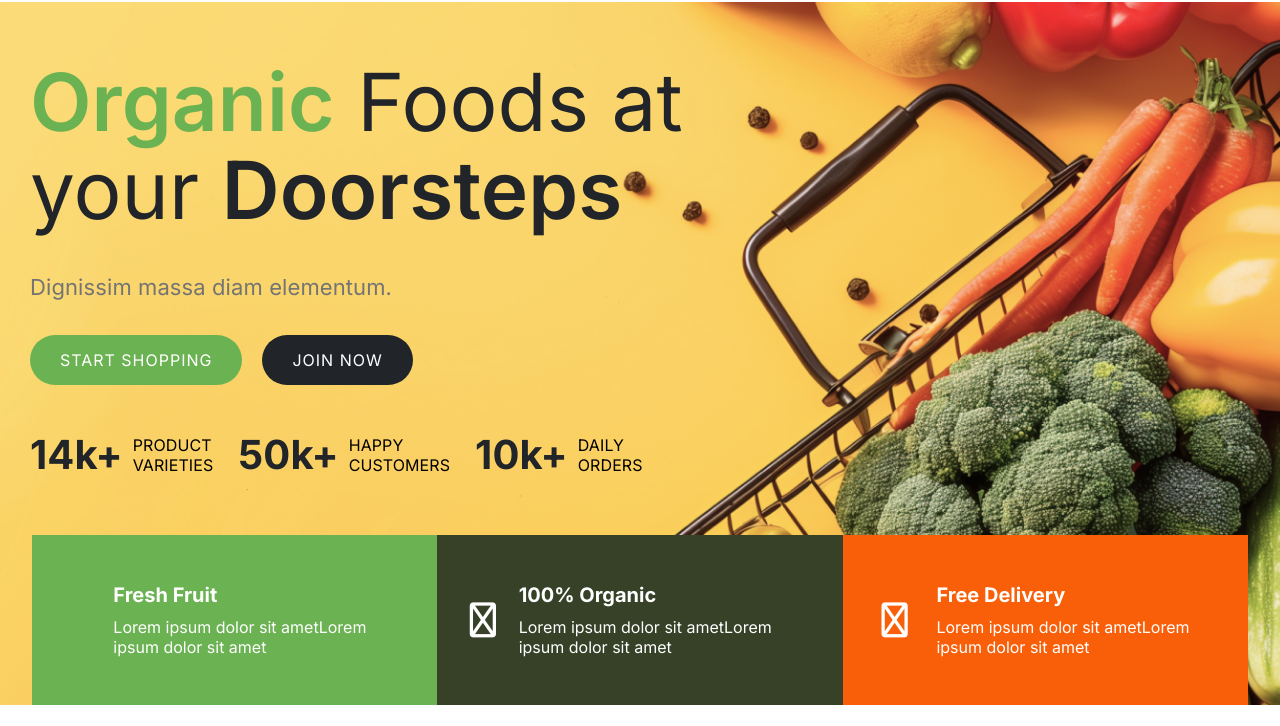
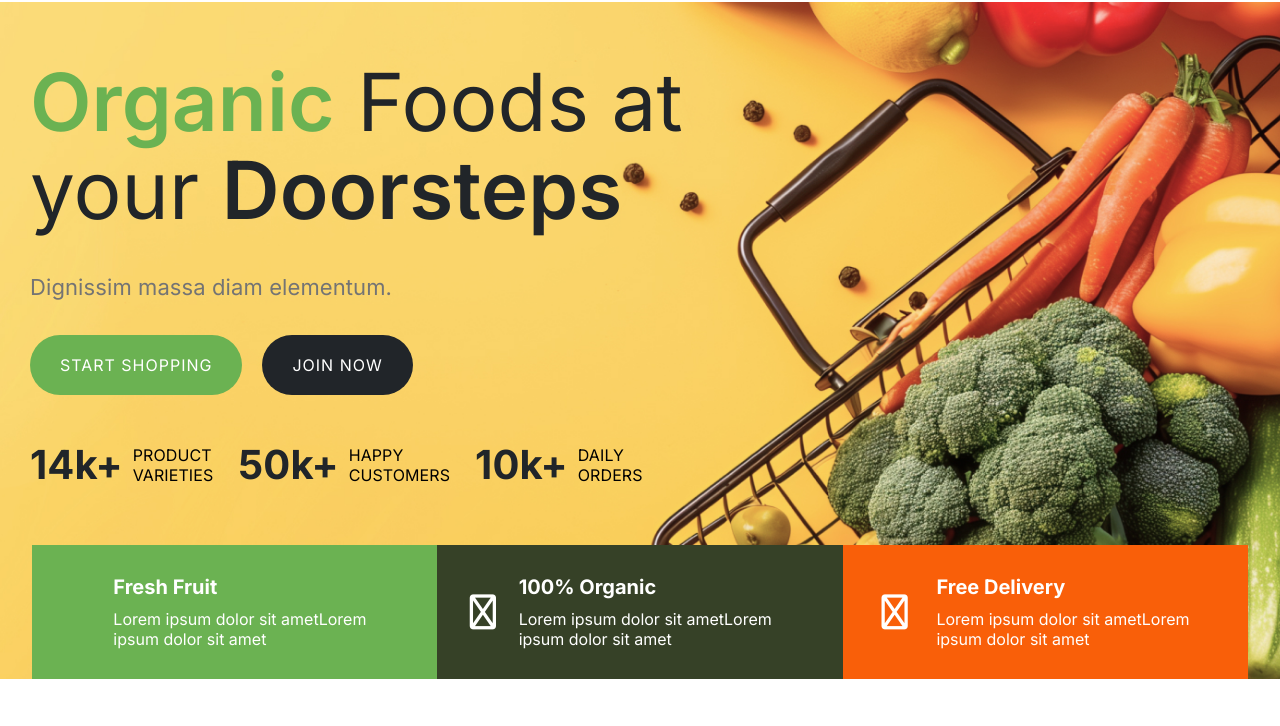
Before and after one commit to Sekine17/organic, a plain HTML site: page index.html in a window 1280 px wide. Shown: the part 72-798 px from the top of the page. Drawn offline with nearby package versions, Linux system fonts and the light colour scheme; some icons are missing.

Commit message:
a-nin hoveri, 3-lu kart olcusu deyisdirdim

```diff
--- a/index.html
+++ b/index.html
@@ -86,7 +86,7 @@
       <p class="dig">Dignissim massa diam elementum.</p>
 
       <div class="links">
-        <a href="#">START SHOPPING</a>
+        <a href="#" class="start">START SHOPPING</a>
         <a href="#">JOIN NOW</a>
       </div>
 
--- a/style.css
+++ b/style.css
@@ -23,7 +23,7 @@ header {
     display: flex;
     flex-direction: column;
     width: 100%;
-    height:auto;
+    height: auto;
     background: url('img/img/banner-1.jpg') 47% 50%/cover no-repeat;
 }
 
@@ -98,20 +98,28 @@ nav img {
 
 .links a {
     color: white;
-    padding: 15px 30px;
+    padding: 20px 30px;
     border-radius: 30px;
     font-size: 16px;
     letter-spacing: 1px;
     text-align: center;
     display: inline-block;
+    transition: 0.5s;
 }
 
 .links a:first-child {
     background-color: #6bb252;
 }
 
+.links a:first-child:hover{
+    background-color: #f7a422;
+}
+
 .links a:last-child {
     background-color: #212529;
+}
+.links a:last-child:hover {
+    background-color: #424649;
 }
 
 .info {
@@ -197,11 +205,11 @@ nav img {
     align-items: center;
     justify-content: center;
     gap: 10px;
-    height: 170px;
+    height:auto;
     text-align: center;
     font-size: 16px;
     color: white;
-    padding: 20px 20px;
+    padding: 20px;
 }
 
 .ilk div {
@@ -287,18 +295,19 @@ nav img {
     border-radius: 50%;
 }
 
-.icons{
+.icons {
     display: flex;
     font-size: 25px;
     gap: 15px;
     cursor: pointer;
 }
 
-.basliq-2{
+.basliq-2 {
     display: flex;
     align-items: center;
     gap: 15px;
 }
+
 /*categoty hissesi bitdi*/
 
 
@@ -390,7 +399,8 @@ nav img {
         align-items: start;
     }
 
-    .h5-p p, .h5-p h5 {
+    .h5-p p,
+    .h5-p h5 {
         text-align: left;
     }
 
@@ -421,8 +431,9 @@ nav img {
         font-size: 45px;
     }
 }
+
 @media only screen and (max-width: 314px) {
     .basliq1 a {
-    display: none;
+        display: none;
+    }
 }
-}
```
